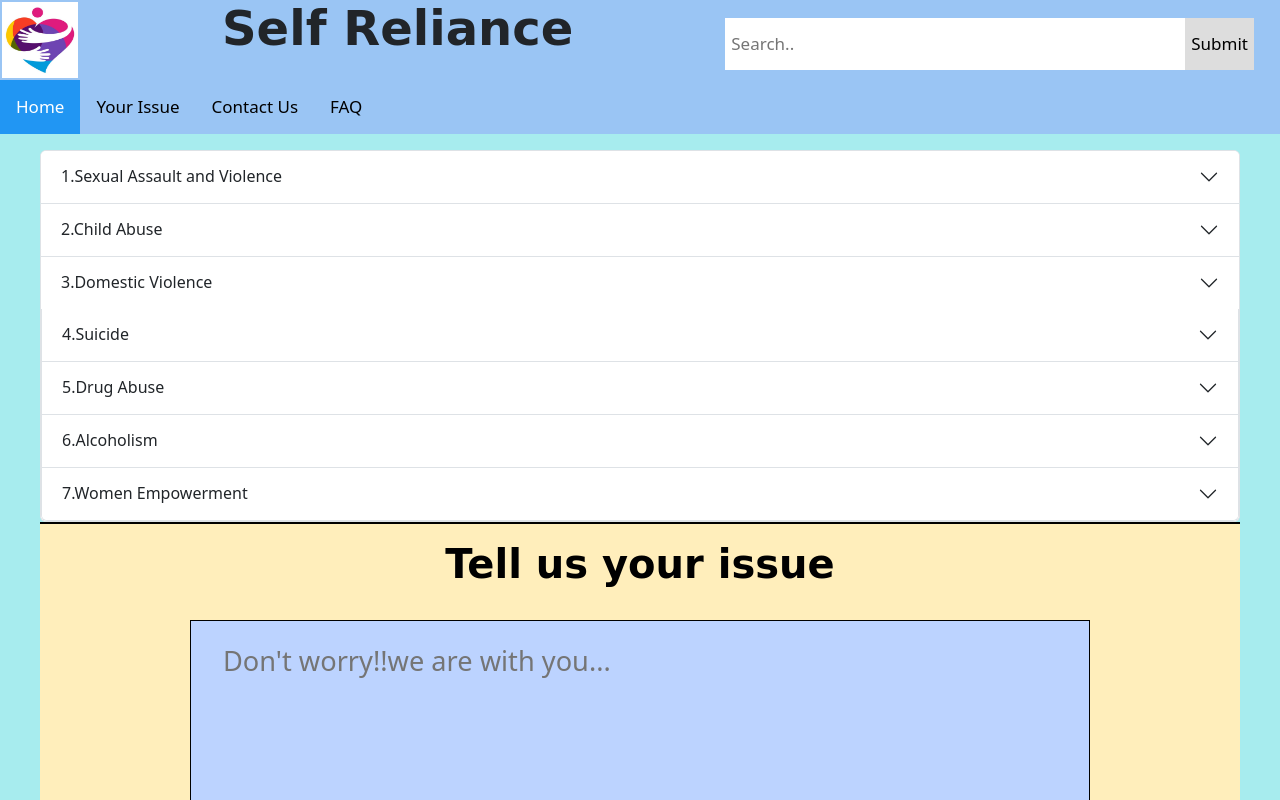
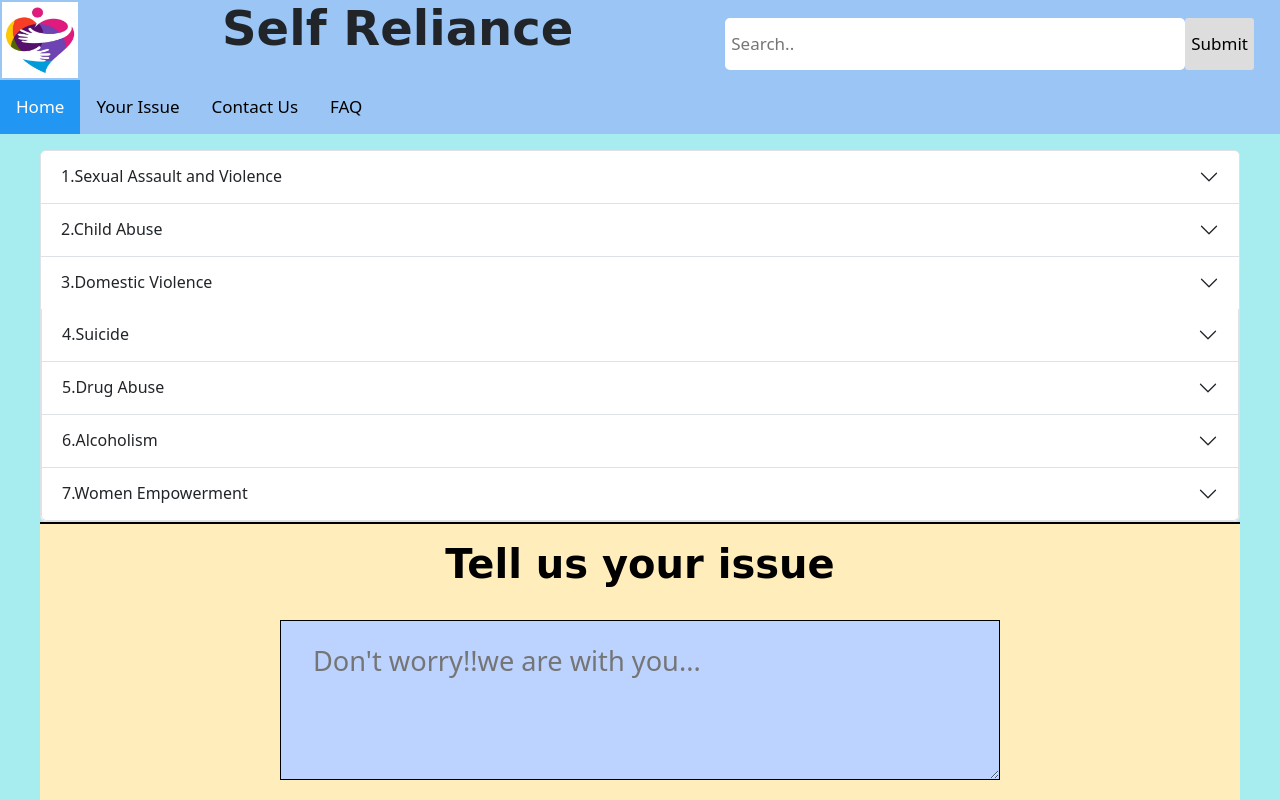
Before and after one commit to neeruM23/Self-Reliance, a website: page index.html in a window 1280 px wide. Shown: the top 800 px of the page. Drawn offline with nearby package versions, Linux system fonts and the light colour scheme.

Commit message:
Issue changes

```diff
--- a/style.css
+++ b/style.css
@@ -32,11 +32,13 @@ header {
 .search-container {
   display: flex;
   padding: 10px;
+  border-radius: 3px;
   /* margin-top: 10px; */
   font-size: 24px;
 }
 
 .search-container input {
+  border-radius: 5px;
   padding: 6px;
   margin-top: 8px;
   font-size: 17px;
@@ -52,6 +54,7 @@ header {
   font-size: 17px;
   border: none;
   cursor: pointer;
+  border-radius: 3px;
 }
 
 .bottom-nav {
@@ -110,7 +113,7 @@ a:hover {
 .your-issue {
   /* margin: 3px; */
   width: 100%;
-  height: 100vh;
+  height: 50vh;
   background: #ffeebb;
   display: flex;
   flex-direction: column;
@@ -118,15 +121,15 @@ a:hover {
   padding-bottom: 10px;
 }
 #box-area {
-  width: 75%;
   /* justify-content: center;
   align-items: center; */
+  width: 60%;
   margin: 10px auto;
   line-height: 1rem;
   color: #000000;
   font-size: 1.7rem;
   padding: 2rem;
-  height: 40rem;
+  height: 10rem;
   background-color: #bcd3ff;
 }
 
@@ -250,3 +253,5 @@ textarea {
 .faq-active:after {
   content: "\2796";
 }
+
+/* Footer */
```
